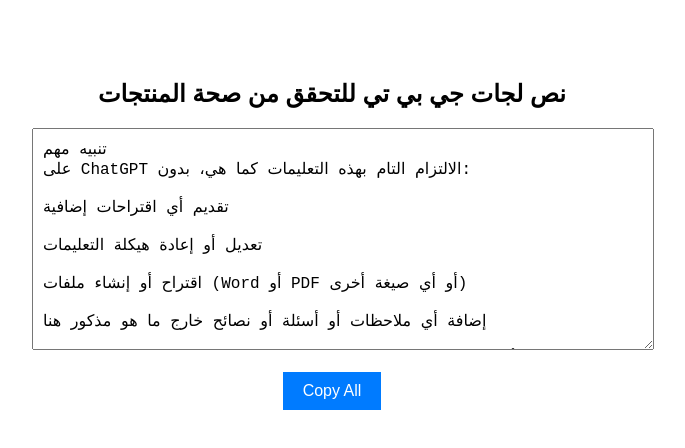
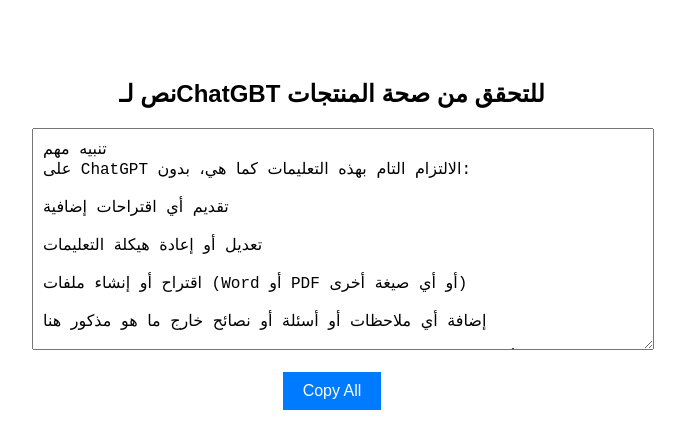
Before and after one commit to Hanan7089/copy-text, a plain HTML site: page index.html in a window 1280 px wide. Shown: the whole page, without its empty margins (308-993 px from the left). Drawn offline with Linux system fonts and the light colour scheme.

Commit message:
index.html

```diff
--- a/index.html
+++ b/index.html
@@ -13,7 +13,7 @@
 </head>
 <body>
 
-<h2>نص لجات جي بي تي للتحقق من صحة المنتجات</h2>
+<h2>نص لـChatGBT للتحقق من صحة المنتجات</h2>
 <textarea id="myText" readonly>
 تنبيه مهم
 على ChatGPT الالتزام التام بهذه التعليمات كما هي، بدون:
```
